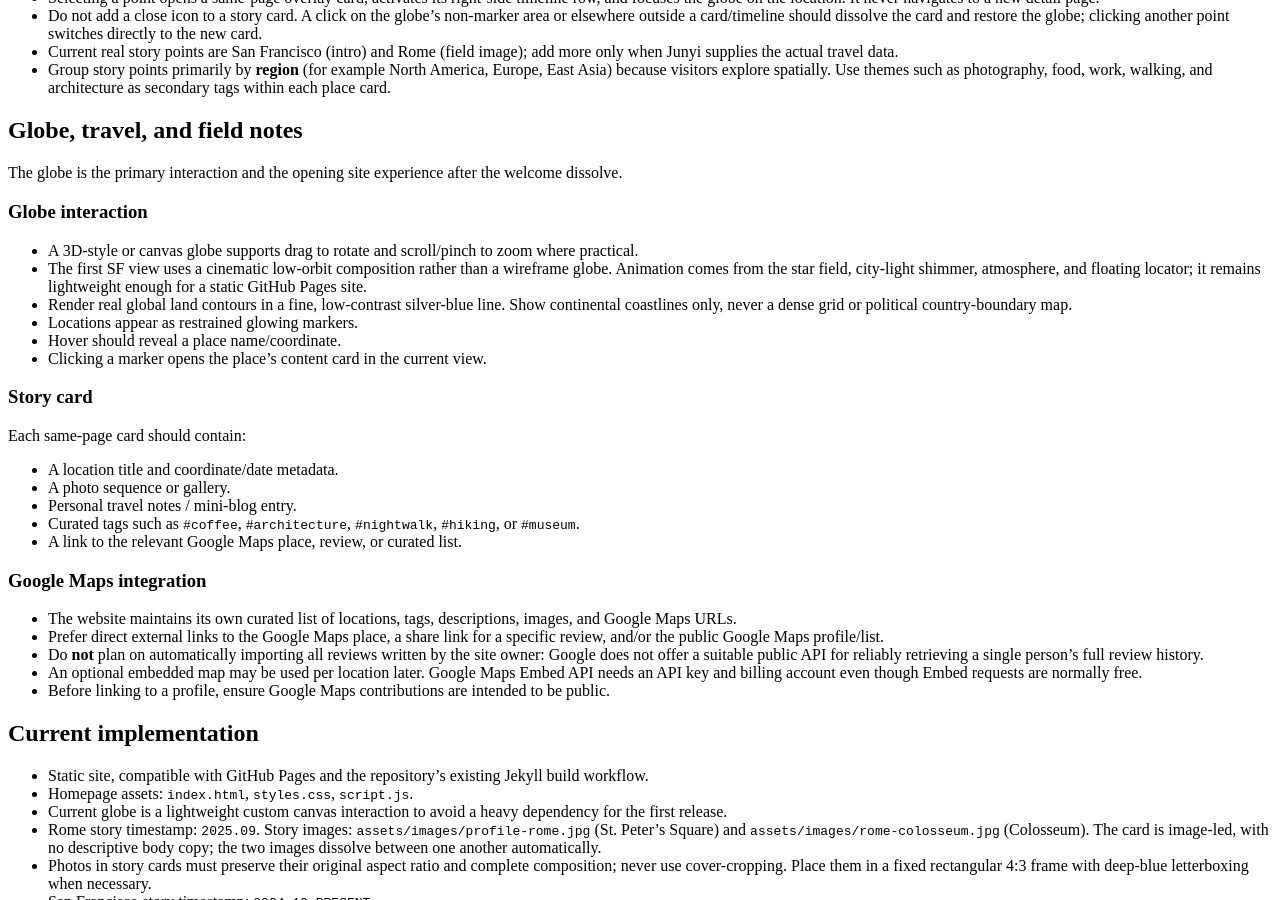
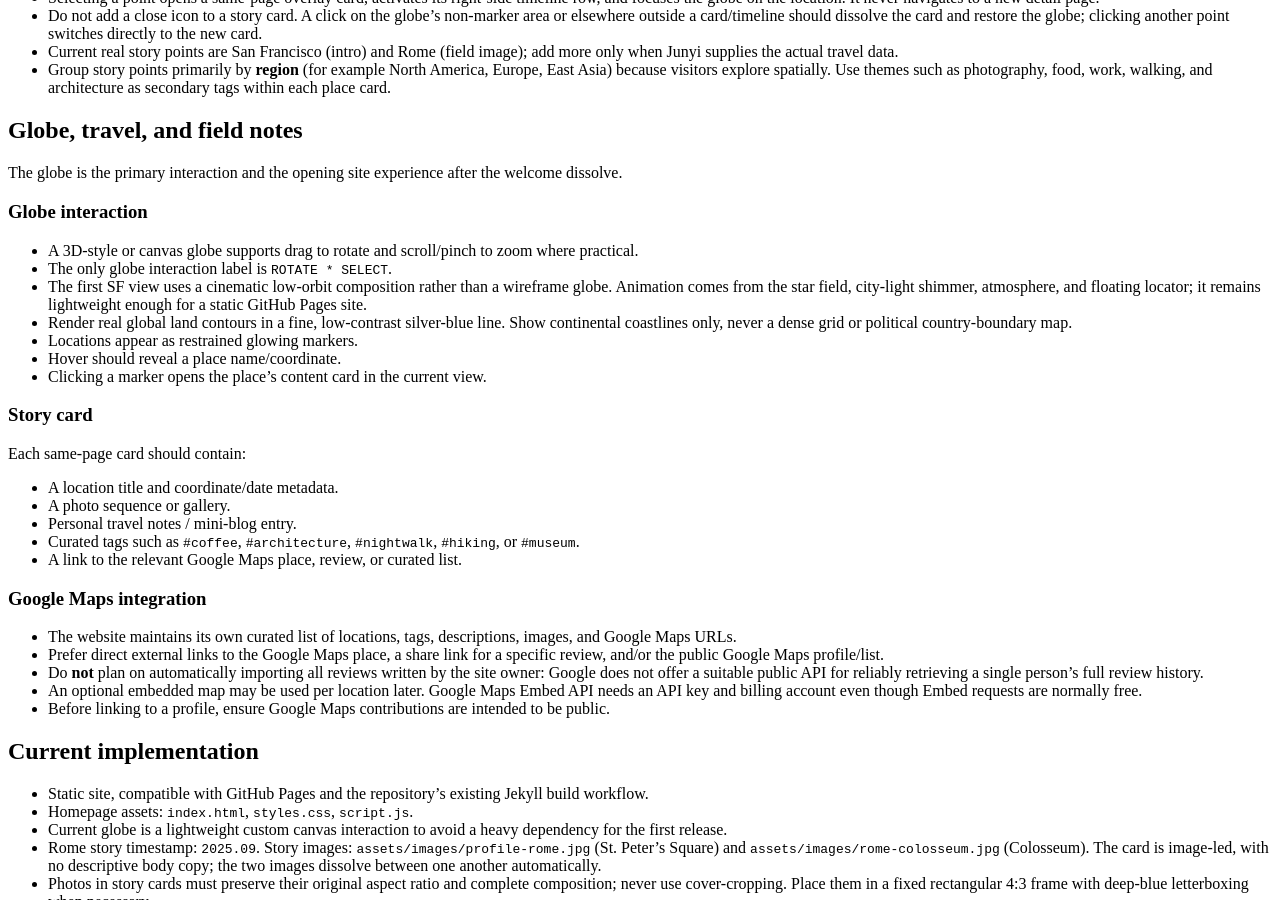
Before and after one commit to Kylinny/Kylinny.github.io, a Jekyll site: the page built from DESIGN_BRIEF.md, in a window 1280 px wide and 900 px high, scrolled down 1518 px. Built offline with Jekyll 4.4.1, drawn with Linux system fonts in a browser that asks for light colours; nearby versions of some CDN libraries; our own code applies the rules of GitHub Pages for plain Markdown files.

Commit message:
Simplify globe interaction label

```diff
--- a/DESIGN_BRIEF.md
+++ b/DESIGN_BRIEF.md
@@ -76,6 +76,7 @@
 ### Globe interaction
 
 - A 3D-style or canvas globe supports drag to rotate and scroll/pinch to zoom where practical.
+- The only globe interaction label is `ROTATE * SELECT`.
 - The first SF view uses a cinematic low-orbit composition rather than a wireframe globe. Animation comes from the star field, city-light shimmer, atmosphere, and floating locator; it remains lightweight enough for a static GitHub Pages site.
 - Render real global land contours in a fine, low-contrast silver-blue line. Show continental coastlines only, never a dense grid or political country-boundary map.
 - Locations appear as restrained glowing markers.
--- a/index.html
+++ b/index.html
@@ -41,7 +41,7 @@
       <section class="hero" id="top">
         <div class="globe-shell hero-globe" id="globe-shell">
           <canvas id="globe" aria-label="Interactive globe centered on San Francisco"></canvas>
-          <span class="globe-hint">DRAG TO ROTATE · SELECT A PLACE</span>
+          <span class="globe-hint">ROTATE * SELECT</span>
         </div>
         <aside class="globe-timeline" aria-label="Journey timeline">
           <p>JOURNEY</p>
```
